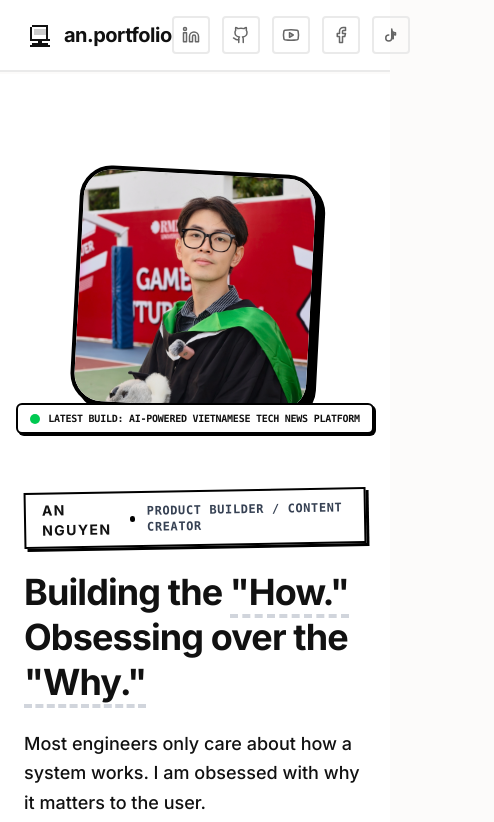
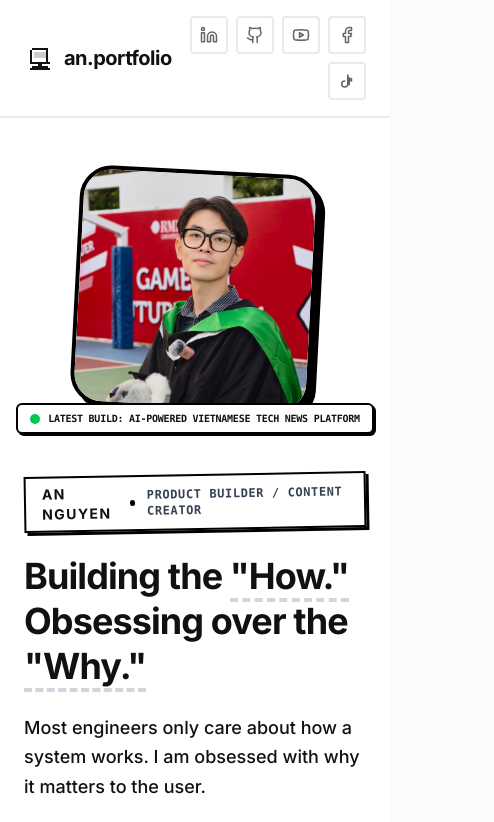
Before and after one commit to an6122003/project-showcase, a React (Vite) app: page / in a window 390 px wide. Shown: the top 822 px of the page, 494 px wide, since content can reach past the window. Built offline with nearby package versions, Linux system fonts and the light colour scheme.

Commit message:
fix: update vite base path for custom domain

```diff
--- a/src/components/Footer.tsx
+++ b/src/components/Footer.tsx
@@ -16,7 +16,7 @@ export function Footer() {
             <p className="text-brand-subtext font-medium">Let's connect and build something great.</p>
           </div>
 
-          <div className="flex items-center gap-6 text-brand-text">
+          <div className="flex flex-wrap justify-center md:justify-end items-center gap-4 md:gap-6 text-brand-text">
             <a href="mailto:an6122003@gmail.com" className="flex items-center gap-2 hover:underline underline-offset-4 font-semibold text-sm">
               <Mail className="w-5 h-5" /> Email
             </a>
--- a/src/components/HeroSection.tsx
+++ b/src/components/HeroSection.tsx
@@ -225,7 +225,7 @@ export function HeroSection() {
         </div>
       </div>
 
-      <div className={`absolute inset-0 pointer-events-none transition-opacity duration-700 ease-in-out z-0 ${bgState === 'why' ? 'opacity-100' : 'opacity-0'}`}>
+      <div className={`hidden lg:block absolute inset-0 pointer-events-none transition-opacity duration-700 ease-in-out z-0 ${bgState === 'why' ? 'opacity-100' : 'opacity-0'}`}>
         {/* Why: Wireframes SVG */}
         <div className="absolute inset-0 flex items-center justify-center">
           <WireframeSVG />
@@ -233,7 +233,7 @@ export function HeroSection() {
       </div>
 
       <Container>
-        <div className="relative z-10 flex flex-col md:flex-row items-center justify-center gap-12 md:gap-16 lg:gap-20">
+        <div className="relative z-10 flex flex-col md:flex-row items-center justify-center gap-8 md:gap-16 lg:gap-20">
           <div className="flex flex-col items-center gap-4 relative">
             <div className="w-60 h-60 md:w-80 md:h-80 lg:w-96 lg:h-96 flex-shrink-0">
               <img src={`${import.meta.env.BASE_URL}avatar.png`} alt="An Nguyen Quoc" className="w-full h-full object-cover rounded-[2rem] border-4 border-black shadow-[6px_6px_0_0_#000] rotate-3 hover:rotate-0 transition-transform duration-300 relative z-10 bg-white" />
--- a/src/components/Navbar.tsx
+++ b/src/components/Navbar.tsx
@@ -44,7 +44,7 @@ export function Navbar() {
               <a href="#social" className="hover:text-black hover:underline underline-offset-4 decoration-2">Social</a>
             </div>
 
-            <div className="flex items-center gap-3">
+            <div className="flex flex-wrap items-center justify-end gap-2 md:gap-3">
               <a href="https://www.linkedin.com/in/an-nguyen-quoc/" target="_blank" rel="noopener noreferrer" className="p-2 border-2 border-brand-border rounded hover:border-black transition-colors text-brand-subtext hover:text-black">
                 <Linkedin size={18} />
               </a>
--- a/vite.config.ts
+++ b/vite.config.ts
@@ -82,7 +82,7 @@ function servePdfs(): Plugin {
 }
 
 export default defineConfig({
-  base: '/project-showcase/',
+  base: '/',
   plugins: [servePdfs(), react(), tailwindcss()],
   resolve: {
     alias: {
```
